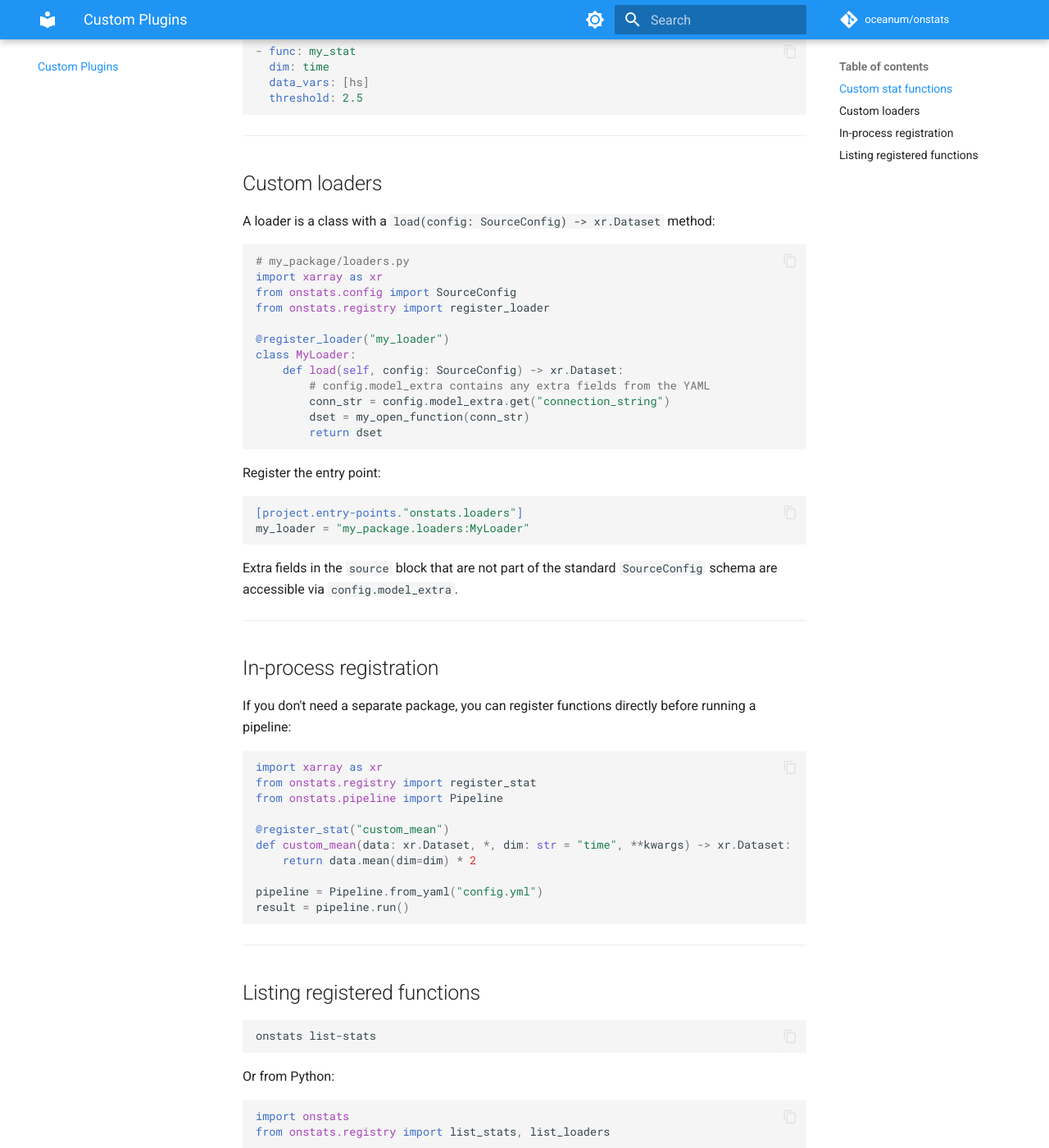
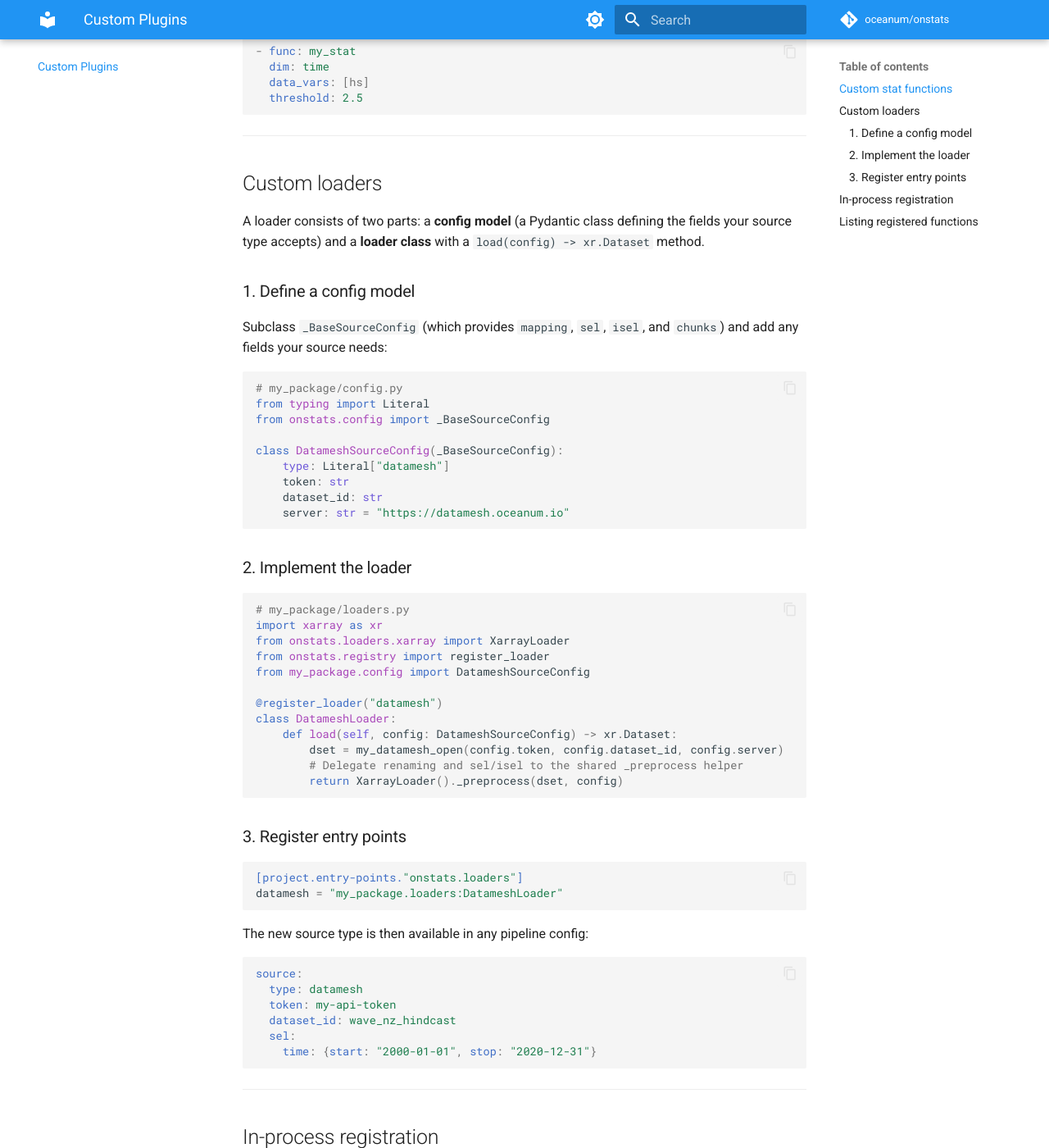
Before and after one commit to oceanum/gridstats, an MkDocs documentation site: the page built from docs/plugins.md, in a window 1280 px wide and 1400 px high, scrolled down 859 px. Shown: the whole window at 82% size. Built offline with MkDocs 1.6.1 and Material for MkDocs 9.7.7, drawn with Linux system fonts in a browser that asks for light colours; comment, search, counter and statistics services are not loaded.

Commit message:
Fix docs inconsistencies after sel/isel and discriminated union changes
- getting-started.md: fix prose still referencing slice_dict
- ops/index.md: fix output var example (hs_mean_direc → hs_rpv_direc)
- api/config.md: replace SourceConfig type alias with concrete
  XarraySourceConfig and IntakeSourceConfig entries (mkdocstrings cannot
  render a type alias as a class)
- plugins.md: rewrite custom loader section to reflect the discriminated
  union design — define a typed config model subclassing _BaseSourceConfig,
  implement the loader class, register via entry points; remove stale
  SourceConfig / model_extra references

Co-Authored-By: Claude Sonnet 4.6 <noreply@anthropic.com>

````diff
--- a/docs/plugins.md
+++ b/docs/plugins.md
@@ -46,31 +46,58 @@ After installing your package, `my_stat` is available in any pipeline config:
 
 ## Custom loaders
 
-A loader is a class with a `load(config: SourceConfig) -> xr.Dataset` method:
+A loader consists of two parts: a **config model** (a Pydantic class defining the fields your source type accepts) and a **loader class** with a `load(config) -> xr.Dataset` method.
+
+### 1. Define a config model
+
+Subclass `_BaseSourceConfig` (which provides `mapping`, `sel`, `isel`, and `chunks`) and add any fields your source needs:
+
+```python
+# my_package/config.py
+from typing import Literal
+from onstats.config import _BaseSourceConfig
+
+class DatameshSourceConfig(_BaseSourceConfig):
+    type: Literal["datamesh"]
+    token: str
+    dataset_id: str
+    server: str = "https://datamesh.oceanum.io"
+```
+
+### 2. Implement the loader
 
 ```python
 # my_package/loaders.py
 import xarray as xr
-from onstats.config import SourceConfig
+from onstats.loaders.xarray import XarrayLoader
 from onstats.registry import register_loader
+from my_package.config import DatameshSourceConfig
 
-@register_loader("my_loader")
-class MyLoader:
-    def load(self, config: SourceConfig) -> xr.Dataset:
-        # config.model_extra contains any extra fields from the YAML
-        conn_str = config.model_extra.get("connection_string")
-        dset = my_open_function(conn_str)
-        return dset
+@register_loader("datamesh")
+class DatameshLoader:
+    def load(self, config: DatameshSourceConfig) -> xr.Dataset:
+        dset = my_datamesh_open(config.token, config.dataset_id, config.server)
+        # Delegate renaming and sel/isel to the shared _preprocess helper
+        return XarrayLoader()._preprocess(dset, config)
 ```
 
-Register the entry point:
+### 3. Register entry points
 
 ```toml
 [project.entry-points."onstats.loaders"]
-my_loader = "my_package.loaders:MyLoader"
+datamesh = "my_package.loaders:DatameshLoader"
 ```
 
-Extra fields in the `source` block that are not part of the standard `SourceConfig` schema are accessible via `config.model_extra`.
+The new source type is then available in any pipeline config:
+
+```yaml
+source:
+  type: datamesh
+  token: my-api-token
+  dataset_id: wave_nz_hindcast
+  sel:
+    time: {start: "2000-01-01", stop: "2020-12-31"}
+```
 
 ---
 
````
Also changed, not shown: docs/api/config.md (+29 -7 lines), docs/getting-started.md (+1 -1 lines), docs/ops/index.md (+1 -1 lines).
